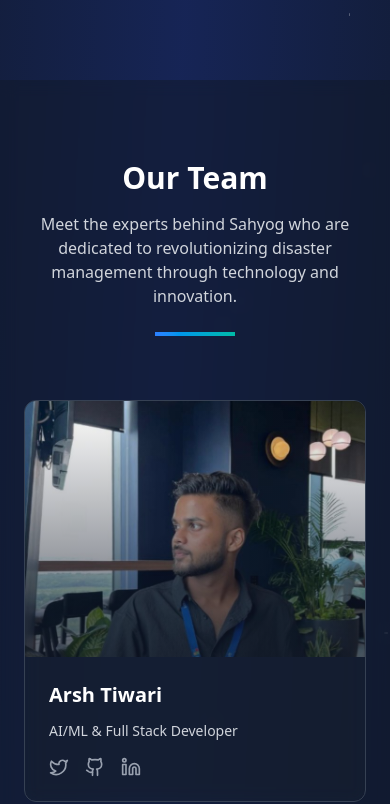
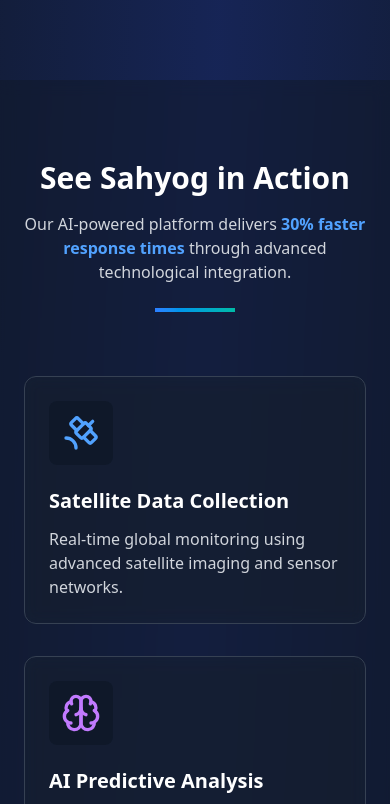
Before and after one commit to ArshTiwari2004/Sahyog, a React (Vite) app in the folder frontend/web/: page / in a window 390 px wide. Shown: the part 3900-4704 px from the top of the page. Built offline with nearby package versions, Linux system fonts and the light colour scheme.

Commit message:
feat : added how it works section

```diff
--- a/frontend/web/src/components/Landingpage.jsx
+++ b/frontend/web/src/components/Landingpage.jsx
@@ -10,7 +10,6 @@
   Boxes,
   Users,
   Bell,
-  BarChart,
   ChevronRight,
   Github,
   Twitter,
@@ -18,6 +17,10 @@
   Mail,
   Star,
   Shield,
+  Satellite,
+  Waves,
+  Zap,
+  Rocket,
 } from "lucide-react"
 
 const teamMembers = [
@@ -182,6 +185,9 @@
     <a href="#team" className="hover:text-blue-400 transition-colors hover:scale-105 transform duration-200">
       Team
     </a>
+    <a href="#how-it-works" className="hover:text-blue-400 transition-colors hover:scale-105 transform duration-200">
+      How It Works
+    </a>
     <a
       href="https://github.com/ArshTiwari2004/Sahyog"
       target="_blank"
@@ -326,8 +332,58 @@
           </div>
         </div>
       </section>
+      <section id="how-it-works" className="relative z-10 py-20 bg-gray-900/50 backdrop-blur-sm">
+        <div className="container mx-auto px-6">
+          <AnimatedSection className="text-center mb-16">
+            <h2 className="text-3xl md:text-4xl font-bold mb-4">See Sahyog in Action</h2>
+            <p className="text-gray-300 max-w-2xl mx-auto">
+              Our AI-powered platform delivers <span className="text-blue-400 font-semibold">30% faster response times</span> through advanced technological integration.
+            </p>
+            <div className="h-1 w-20 bg-gradient-to-r from-blue-500 to-teal-500 mx-auto mt-6 animate-width"></div>
+          </AnimatedSection>
 
-      {/* Team Section - Updated to remove roles and add social links */}
+          <div className="grid md:grid-cols-2 lg:grid-cols-4 gap-8">
+            {[
+              {
+                icon: <Satellite className="h-10 w-10 text-blue-400" />,
+                title: "Satellite Data Collection",
+                description: "Real-time global monitoring using advanced satellite imaging and sensor networks.",
+              },
+              {
+                icon: <Brain className="h-10 w-10 text-purple-400" />,
+                title: "AI Predictive Analysis",
+                description: "Machine learning algorithms process data to predict potential disaster scenarios.",
+              },
+              {
+                icon: <Zap className="h-10 w-10 text-yellow-400" />,
+                title: "Instant Alert Generation",
+                description: "Automated multi-channel alerts to authorities, responders, and affected communities.",
+              },
+              {
+                icon: <Rocket className="h-10 w-10 text-red-400" />,
+                title: "Rapid Responder Dispatch",
+                description: "AI-optimized resource allocation and fastest route calculation for emergency teams.",
+              }
+            ].map((step, index) => (
+              <AnimatedSection
+                key={index}
+                delay={index * 100}
+                className="bg-gray-800/30 backdrop-blur-sm p-6 rounded-xl border border-gray-700 hover:border-blue-500/50 transition-all duration-500 transform hover:translate-y-[-5px] hover:shadow-lg hover:shadow-blue-500/10 group"
+              >
+                <div className="bg-gray-900/80 rounded-lg p-3 inline-block mb-4 group-hover:bg-blue-900/50 transition-colors duration-500">
+                  <div className="transform transition-transform duration-500 group-hover:scale-110 group-hover:rotate-12">
+                    {step.icon}
+                  </div>
+                </div>
+                <h3 className="text-xl font-bold mb-3">{step.title}</h3>
+                <p className="text-gray-300">{step.description}</p>
+              </AnimatedSection>
+            ))}
+          </div>
+        </div>
+      </section>
+
+       {/* Team Section  */}
       <section id="team" className="relative z-10 bg-gray-900/50 backdrop-blur-sm py-20">
         <div className="container mx-auto px-6">
           <AnimatedSection className="text-center mb-16">
```
